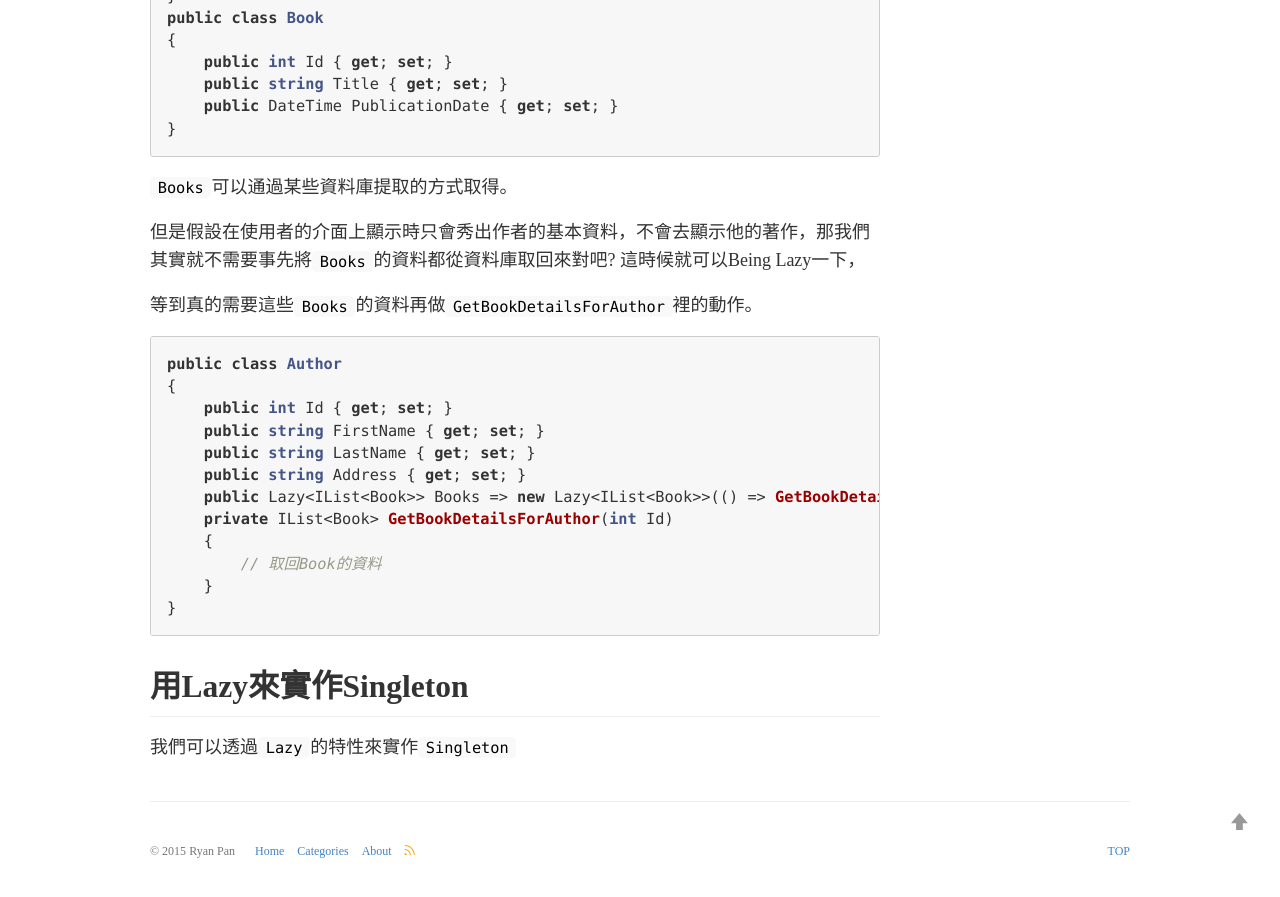
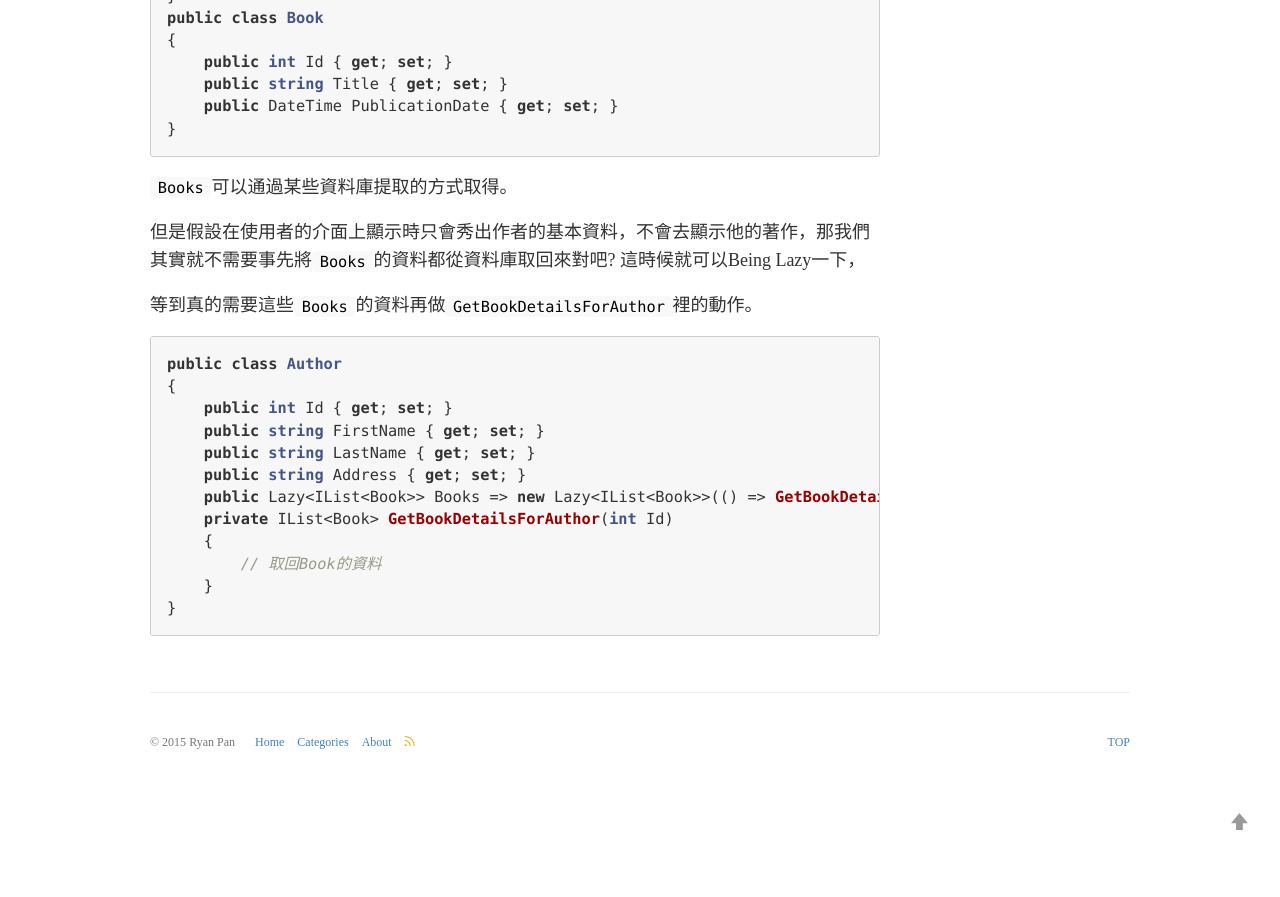
Before and after one commit to ryanchen34057/ryanchen34057.github.io, a Jekyll site: the page built from _posts/C#/2019-10-09-lazyExample.markdown, in a window 1280 px wide and 900 px high, scrolled down 1243 px. Shown: the top 897 px of the window. Built offline with Jekyll 4.4.1, drawn with Linux system fonts in a browser that asks for light colours; nearby versions of some CDN libraries; library files that are not in the unit come from our copies; comment, search, counter and statistics services are not loaded; after the commit the page ends 2034 px from its top, so only the background shows below that.

Commit message:
Update 2019-10-09-lazyExample.markdown

````diff
--- a/_posts/C#/2019-10-09-lazyExample.markdown
+++ b/_posts/C#/2019-10-09-lazyExample.markdown
@@ -68,6 +68,3 @@ public class Author
     }
 }
 ```
-
-## 用Lazy來實作Singleton
-我們可以透過`Lazy`的特性來實作`Singleton`
````
